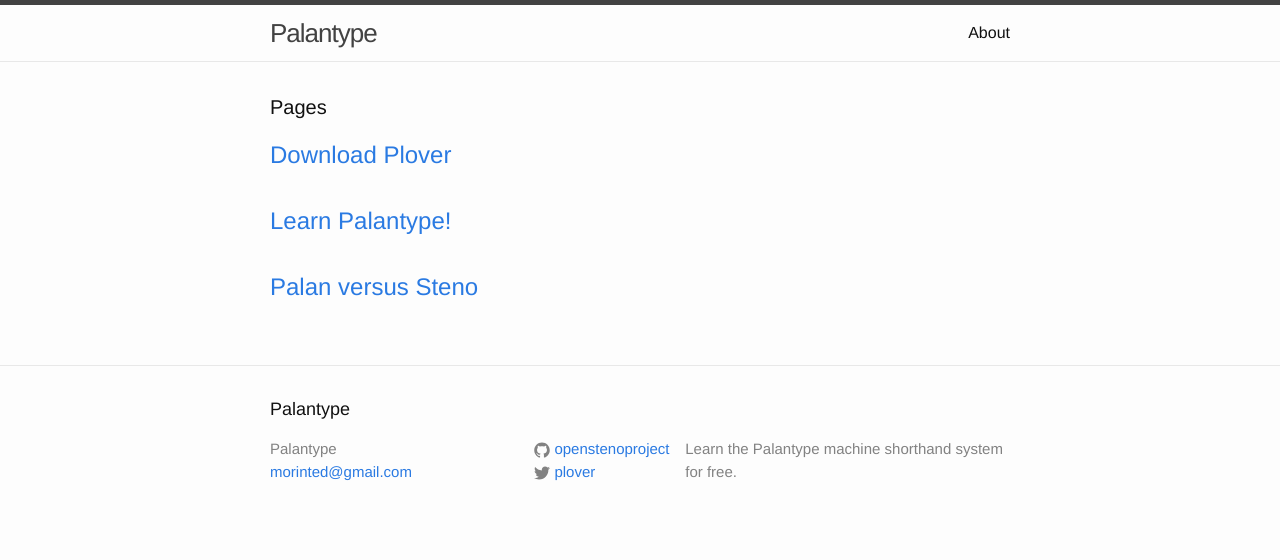
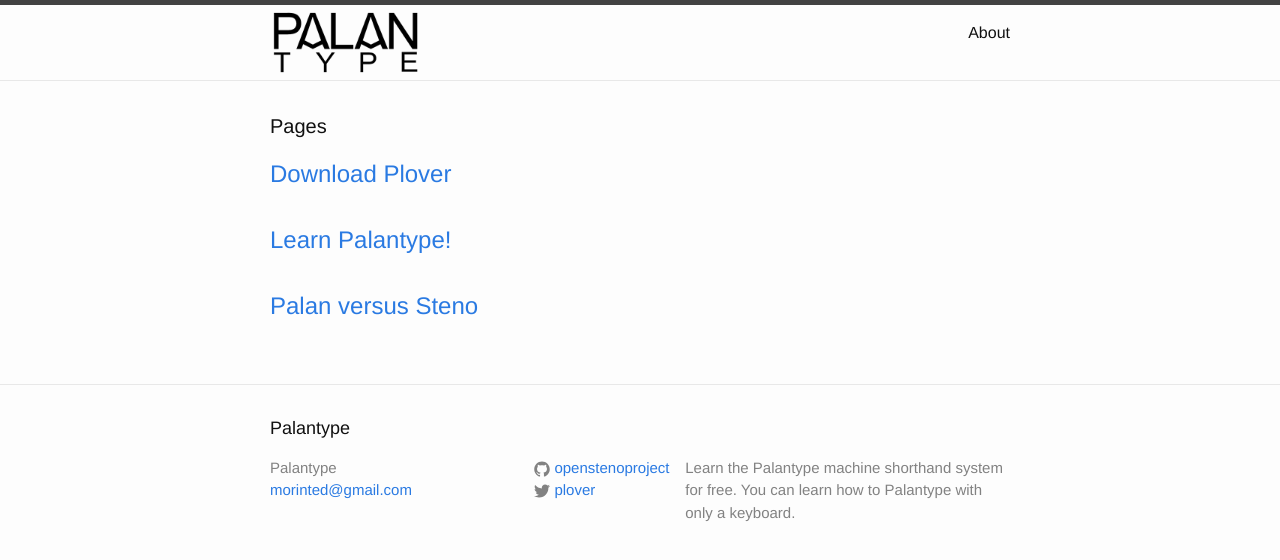
Before and after one commit to openstenoproject/palantype, a Jekyll site: the page built from index.html, in a window 1280 px wide. Shown: the top 560 px of the page. Built offline with Jekyll 4.4.1, drawn with Linux system fonts in a browser that asks for light colours.

Commit message:
Add Palantype logo

```diff
--- a/_config.yml
+++ b/_config.yml
@@ -16,7 +16,7 @@
 title: Palantype
 email: morinted@gmail.com
 description: > # this means to ignore newlines until "baseurl:"
-  Learn the Palantype machine shorthand system for free.
+  Learn the Palantype machine shorthand system for free. You can learn how to Palantype with only a keyboard.
 baseurl: "/palantype" # the subpath of your site, e.g. /blog
 url: "http://openstenoproject.org" # the base hostname & protocol for your site
 twitter_username: plover
--- a/_includes/header.html
+++ b/_includes/header.html
@@ -2,7 +2,9 @@
 
   <div class="wrapper">
 
-    <a class="site-title" href="{{ site.baseurl }}/">{{ site.title | escape }}</a>
+    <a class="site-title" href="{{ site.baseurl }}/">
+      <img alt="{{ site.title | escape }}" src="{{ site.baseurl }}/assets/palanlogo.png"/>
+    </a>
 
     <nav class="site-nav">
       <a href="#" class="menu-icon">
--- a/css/main.scss
+++ b/css/main.scss
@@ -26,6 +26,11 @@
 $on-palm:          600px;
 $on-laptop:        800px;
 
+.site-title img {
+  padding: 5px 0;
+  max-width: 150px;
+}
+
 // Minima also includes a mixin for defining media queries.
 // Use media queries like this:
 // @include media-query($on-palm) {
```
Also changed, not shown: assets/palanlogo.png (added), assets/palantype-logo.svg (added).
